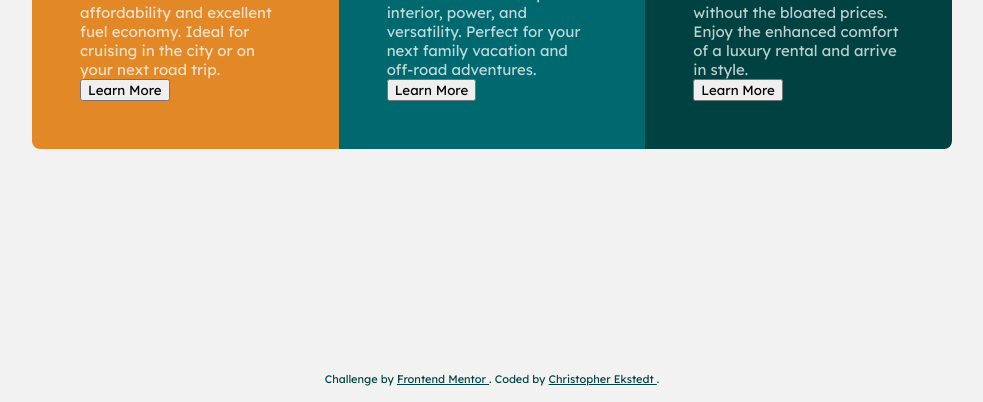
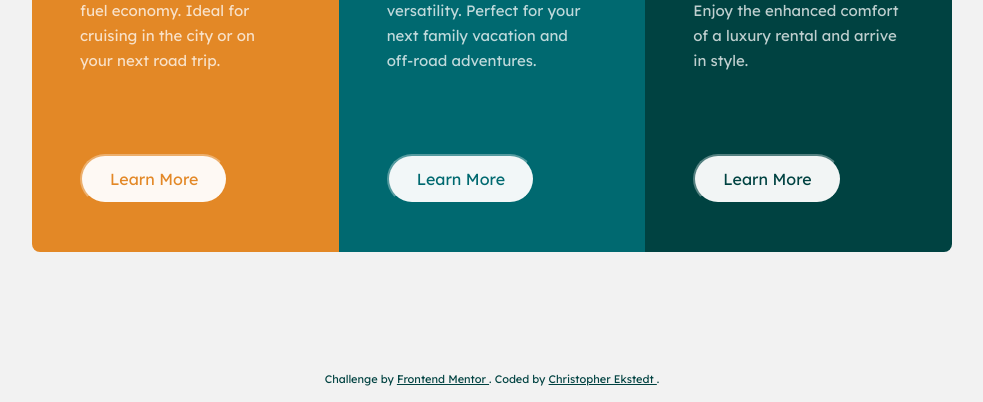
Before and after one commit to cekstedt/FEM-3-Column-Preview-Card-Component, a website: page src/index.html in a window 1280 px wide. Shown: the part 398-800 px from the top of the page, without its empty margins (148-1131 px from the left). Drawn offline with nearby package versions, Linux system fonts and the light colour scheme; files that its build step writes are made by us from their sources; files whose address does not match are found by name.

Commit message:
Complete desktop styling.

```diff
--- a/src/index.html
+++ b/src/index.html
@@ -15,32 +15,32 @@
   <body class="contentContainer">
     <div class="l-fullPage">
       <main class="l-threeColumn">
-        <div class="card card1">
-          <img src="images/icon-sedans.svg" alt="icon" />
+        <div class="card card1 l-cardSpread">
+          <img src="images/icon-sedans.svg" alt="icon" class="u-inline" />
           <h1>SEDANS</h1>
           <p>
             Choose a sedan for its affordability and excellent fuel economy.
             Ideal for cruising in the city or on your next road trip.
           </p>
-          <button type="button" name="button">Learn More</button>
+          <button type="button" name="button" class="button">Learn More</button>
         </div>
-        <div class="card card2">
+        <div class="card card2 l-cardSpread">
           <img src="images/icon-suvs.svg" alt="icon" />
           <h1>SUVS</h1>
           <p>
             Take an SUV for its spacious interior, power, and versatility.
             Perfect for your next family vacation and off-road adventures.
           </p>
-          <button type="button" name="button">Learn More</button>
+          <button type="button" name="button" class="button">Learn More</button>
         </div>
-        <div class="card card3">
+        <div class="card card3 l-cardSpread">
           <img src="images/icon-luxury.svg" alt="icon" />
           <h1>LUXURY</h1>
           <p>
             Cruise in the best car brands without the bloated prices. Enjoy the
             enhanced comfort of a luxury rental and arrive in style.
           </p>
-          <button type="button" name="button">Learn More</button>
+          <button type="button" name="button" class="button">Learn More</button>
         </div>
       </main>
     </div>
--- /dev/null
+++ b/src/scss/components/_button.scss
@@ -0,0 +1,8 @@
+.button {
+  font-size: 1rem;
+  padding: 0.825rem 1.75rem;
+  background: $main-background;
+  color: black;
+  mix-blend-mode: screen;
+  border-radius: 9999px;
+}
--- /dev/null
+++ b/src/scss/layouts/_l-cardSpread.scss
@@ -0,0 +1,18 @@
+.l-cardSpread {
+  position: relative;
+
+  & > h1 {
+    font-size: 2.5rem;
+    margin-top: 2rem;
+  }
+
+  & > p {
+    margin-top: 1.5rem;
+    line-height: 1.67;
+  }
+
+  & > button {
+    position: absolute;
+    bottom: 3rem;
+  }
+}
--- a/src/scss/layouts/_l-threeColumn.scss
+++ b/src/scss/layouts/_l-threeColumn.scss
@@ -9,6 +9,7 @@
   // grid-auto-flow: column;
   // grid-auto-columns: 1fr;
   max-width: 920px;
+  height: 500px;
   // align-items: center;
   // justify-content: left;
 
--- a/src/scss/styles.scss
+++ b/src/scss/styles.scss
@@ -5,11 +5,13 @@
 @import "typography";
 
 // Layouts
+@import "layouts/_l-cardSpread.scss";
 @import "layouts/_l-fixedBottom.scss";
 @import "layouts/_l-fullPage.scss";
 @import "layouts/_l-threeColumn.scss";
 
 //Components
+@import "components/button";
 @import "components/card";
 @import "components/contentContainer";
 @import "components/footer";
```
